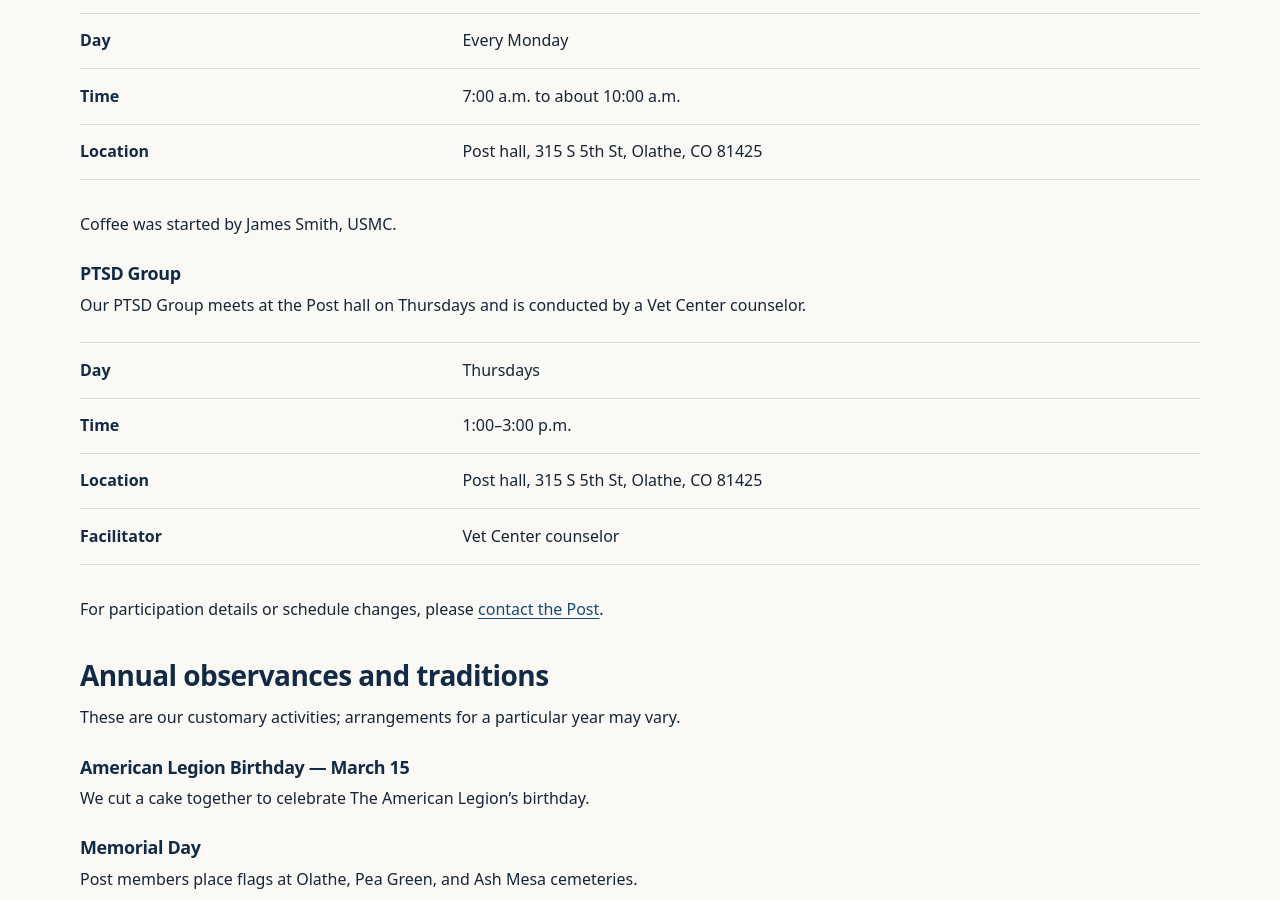
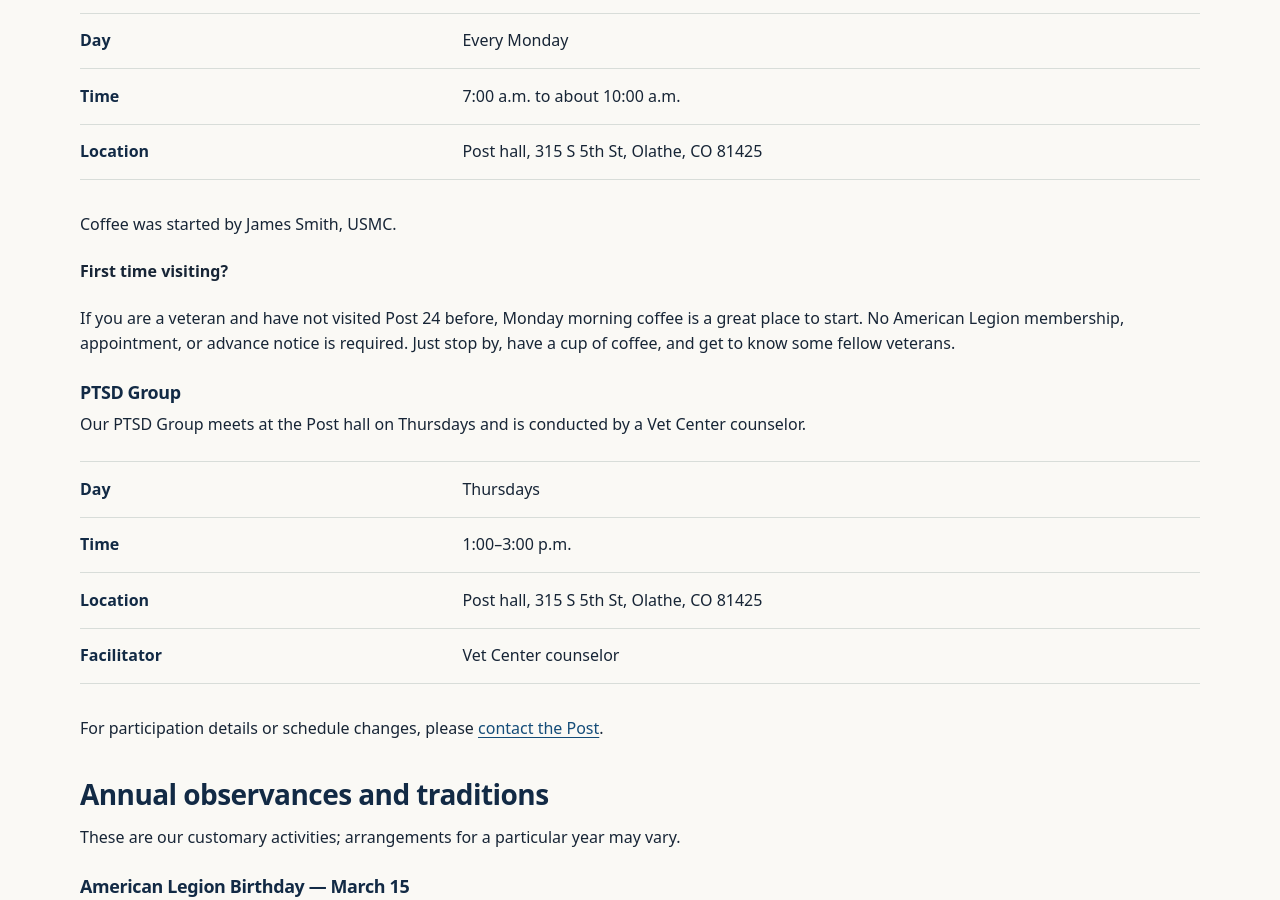
Before and after one commit to SPIERS-DENNIS-POST/spiers-dennis-post.github.io, a Jekyll site: the page built from meetings/index.md, in a window 1280 px wide and 900 px high, scrolled down 1393 px. Built offline with Jekyll 4.4.1, drawn with Linux system fonts in a browser that asks for light colours.

Commit message:
Welcome first-time veterans beneath Monday coffee schedule

```diff
--- a/meetings/index.md
+++ b/meetings/index.md
@@ -2,7 +2,7 @@
 title: Meetings
 description: Spiers-Dennis Post 24 meetings and weekly gatherings in Olathe, including Monday coffee, Thursday PTSD Group, and fourth-Tuesday Post meetings.
 permalink: /meetings/
-provenance_ids: [post-meetings-2026-10-27, post-weekly-gatherings-2026-10-27, post-facilities-traditions-2026-10-27, post-december-meeting-vote-2026-10-27]
+provenance_ids: [post-meetings-2026-10-27, post-weekly-gatherings-2026-10-27, post-facilities-traditions-2026-10-27, post-december-meeting-vote-2026-10-27, post-monday-coffee-visitors-2026-11-10]
 ---
 # Post meetings
 {% include next-meeting.html %}
@@ -17,6 +17,9 @@
 We get together for coffee at the Post hall every Monday morning.
 {% include facts.html section="monday_coffee" %}
 <p>Coffee was started by James Smith, USMC.</p>
+#### First time visiting?
+If you are a veteran and have not visited Post 24 before, Monday morning coffee is a great place to start.
+No American Legion membership, appointment, or advance notice is required. Just stop by, have a cup of coffee, and get to know some fellow veterans.
 ### PTSD Group
 Our PTSD Group meets at the Post hall on Thursdays and is conducted by a Vet Center counselor.
 {% include facts.html section="ptsd_group" %}
```
